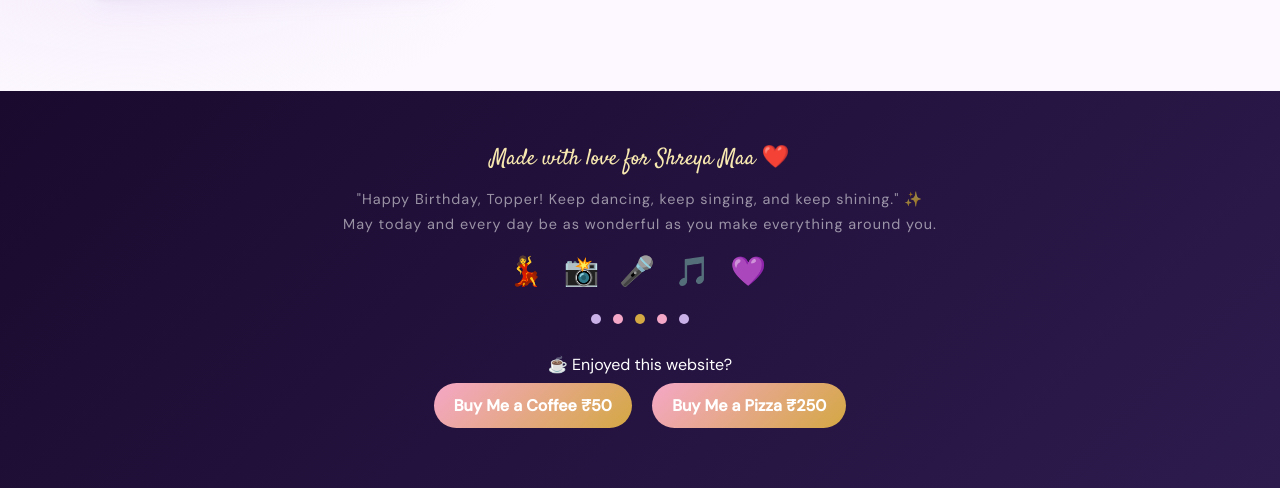
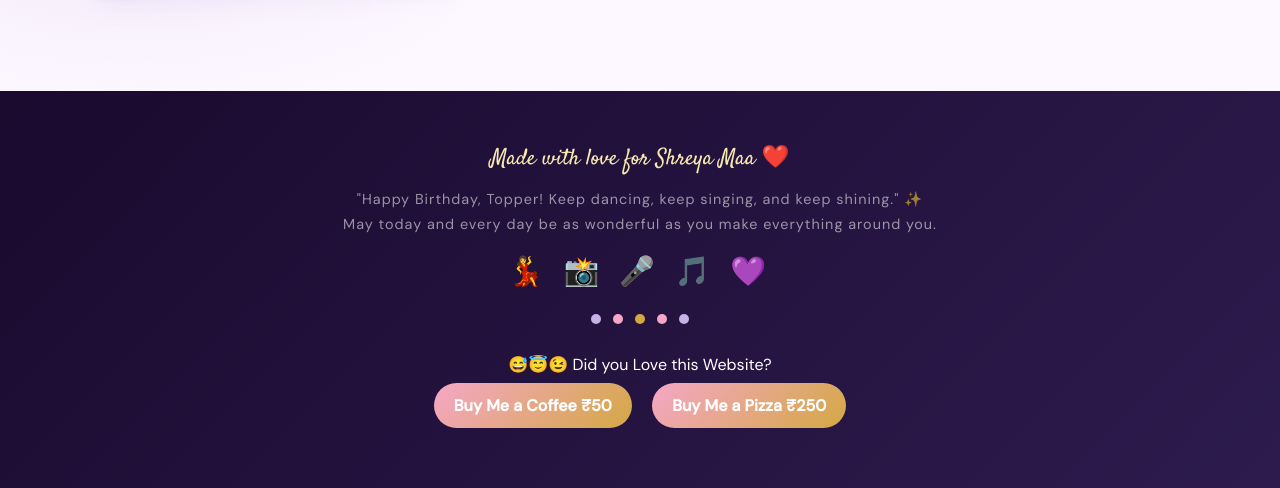
Before and after one commit to prajwalmulwad/Happy-Birthday-, a plain HTML site: page photos (1).html in a window 1280 px wide. Shown: the part 1092-1580 px from the top of the page. Drawn offline with nearby package versions, Linux system fonts and the light colour scheme; a web font is replaced by a local one.

Commit message:
Update photos (1).html

```diff
--- a/photos (1).html
+++ b/photos (1).html
@@ -441,7 +441,7 @@ footer{
     <span style="background:#c9b1e8;"></span>
   </div>
     <div class="coffee-support">
-  <p>☕ Enjoyed this website?</p>
+  <p>😅😇😉 Did you Love this Website?</p>
 
   <a href="upi://pay?pa=p.mulwad@ptyes&pn=Prajwal Mulwad&am=50&cu=INR" class="coffee-btn">
     Buy Me a Coffee ₹50
```
